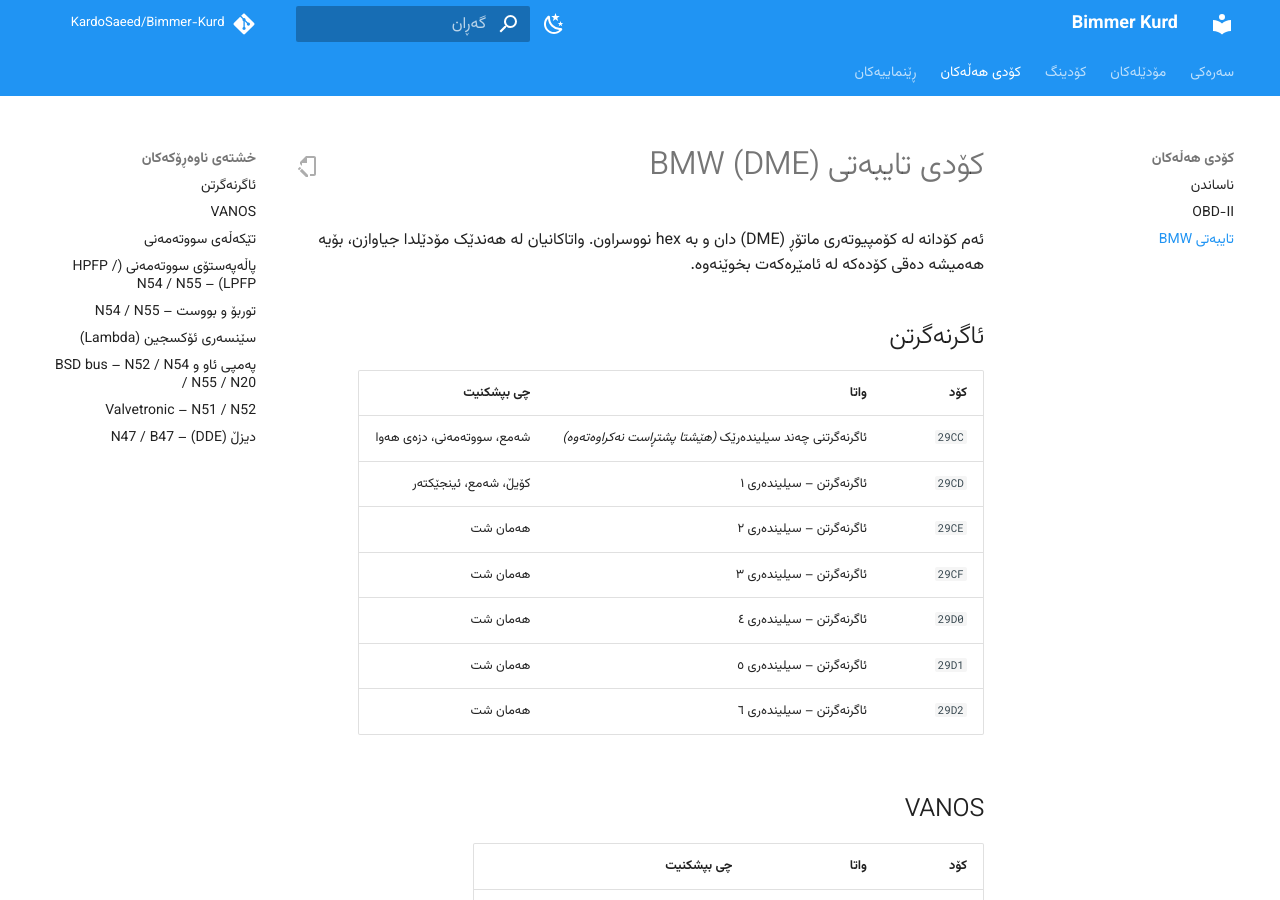
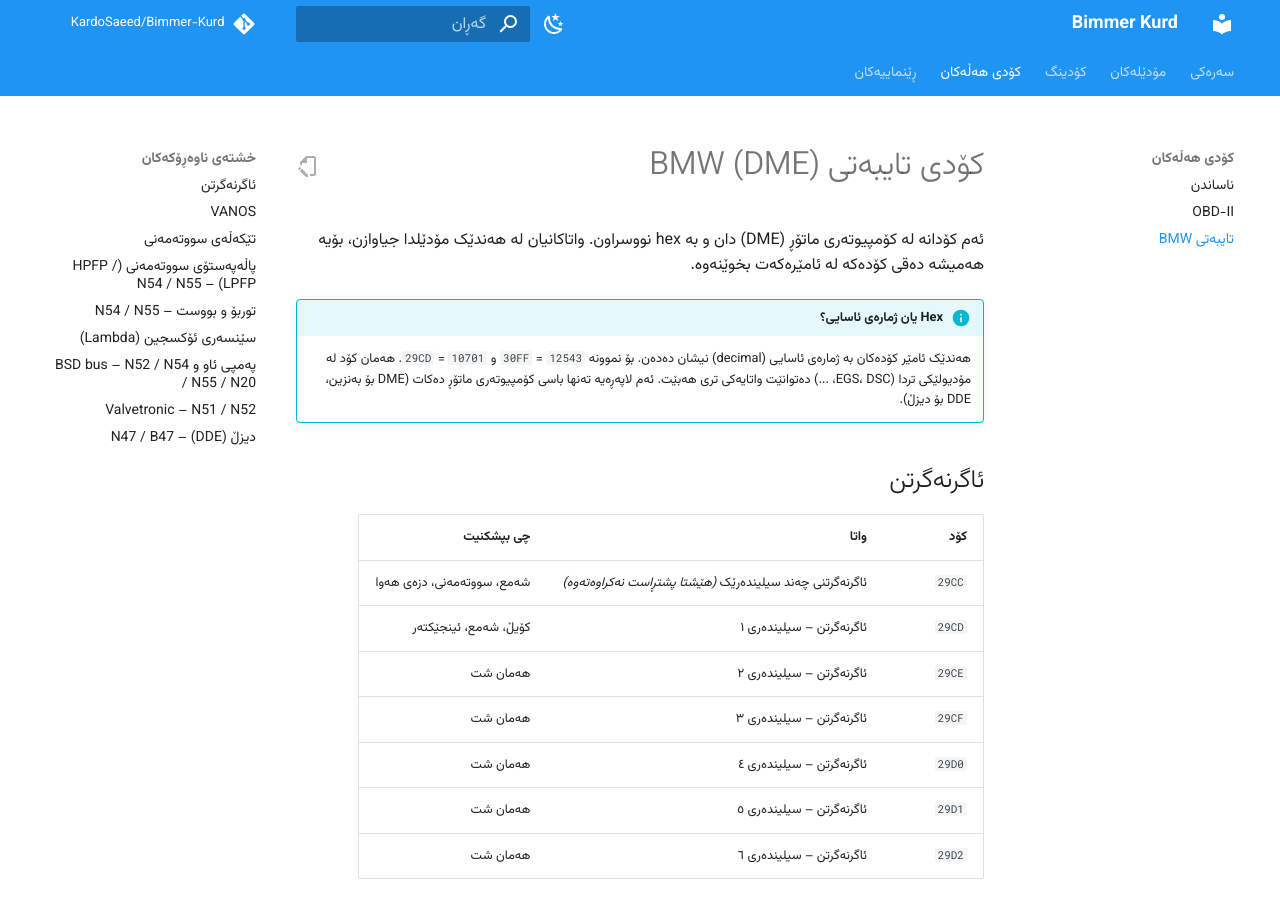
Before and after one commit to KardoSaeed/Bimmer-Kurd, an MkDocs documentation site: the page built from docs/fault-codes/bmw.md, in a window 1280 px wide and 900 px high. Built offline with MkDocs 1.6.1 and Material for MkDocs 9.7.7, drawn with Linux system fonts in a browser that asks for light colours; comment, search, counter and statistics services are not loaded.

Commit message:
Add hex/decimal note to BMW codes page
Co-Authored-By: Claude Opus 5.5 <noreply@anthropic.com>

```diff
--- a/docs/fault-codes/bmw.md
+++ b/docs/fault-codes/bmw.md
@@ -1,6 +1,10 @@
 # کۆدی تایبەتی BMW (DME)
 
 ئەم کۆدانە لە کۆمپیوتەری ماتۆڕ (DME) دان و بە hex نووسراون. واتاکانیان لە هەندێک مۆدێلدا جیاوازن، بۆیە هەمیشە دەقی کۆدەکە لە ئامێرەکەت بخوێنەوە.
+
+!!! info "Hex یان ژمارەی ئاسایی؟"
+    هەندێک ئامێر کۆدەکان بە ژمارەی ئاسایی (decimal) نیشان دەدەن. بۆ نموونە `30FF` = `12543` و `29CD` = `10701`.
+    هەمان کۆد لە مۆدیولێکی تردا (EGS، DSC، ...) دەتوانێت واتایەکی تری هەبێت. ئەم لاپەڕەیە تەنها باسی کۆمپیوتەری ماتۆڕ دەکات (DME بۆ بەنزین، DDE بۆ دیزڵ).
 
 ## ئاگرنەگرتن
 
```
